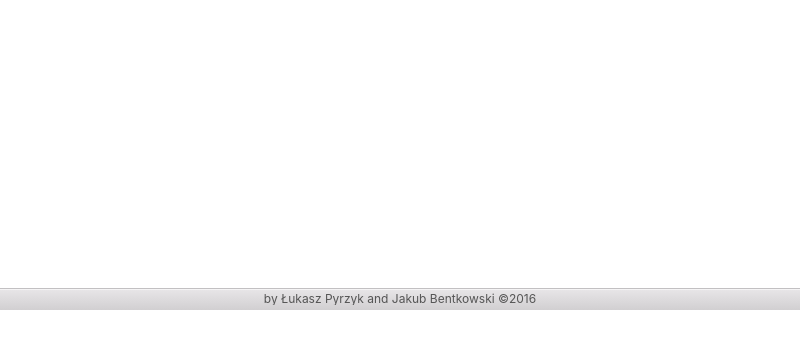
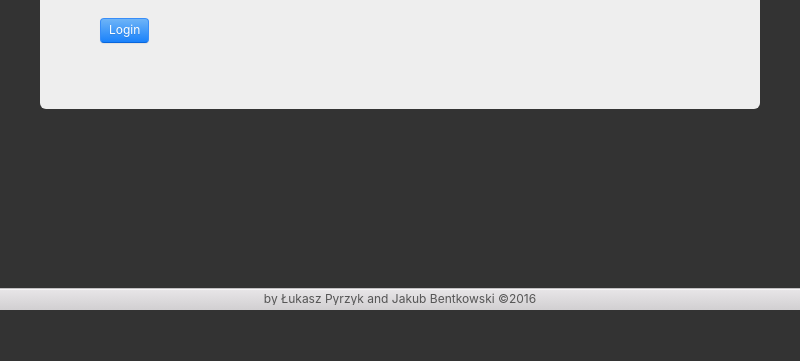
Before and after one commit to lukasz-pyrzyk/CerberCam, an Electron app: page Src/ElectronClient/index.html in a window 800 px wide. Shown: the part 490-851 px from the top of the page. Before the commit the page ends 800 px from the top, so only its background shows below. Drawn offline with nearby package versions, Linux system fonts and the light colour scheme.

Commit message:
Minor UI improvements

```diff
--- a/Src/ElectronClient/css/main.css
+++ b/Src/ElectronClient/css/main.css
@@ -1,5 +1,17 @@
+body {
+    background: #333;
+}
+
 section#cameraBox {
     text-align: center;
+}
+
+.vertical-center {
+  min-height: 100%;  /* Fallback for browsers do NOT support vh unit */
+  min-height: 100vh; /* These two lines are counted as one :-)       */
+
+  display: flex;
+  align-items: center;
 }
 
 .header-title {
--- a/Src/ElectronClient/welcome.html
+++ b/Src/ElectronClient/welcome.html
@@ -1,7 +1,7 @@
-<div class="container">
+<div class="container vertical-center">
   <div class="jumbotron">
     <h1>Welcome!</h1>
-    <p>CerberCam is free monitoring service, designed for your personal privacy in mind.</p>
+    <p>CerberCam is free monitoring service, designed with your personal privacy in mind.</p>
   	<p><a id="go-to-login" class="btn btn-primary btn-lg" href="#" role="button">Login</a></p>
   </div>
 </div>
```
Also changed, not shown: Src/ElectronClient/login.html (+1 -1 lines).
